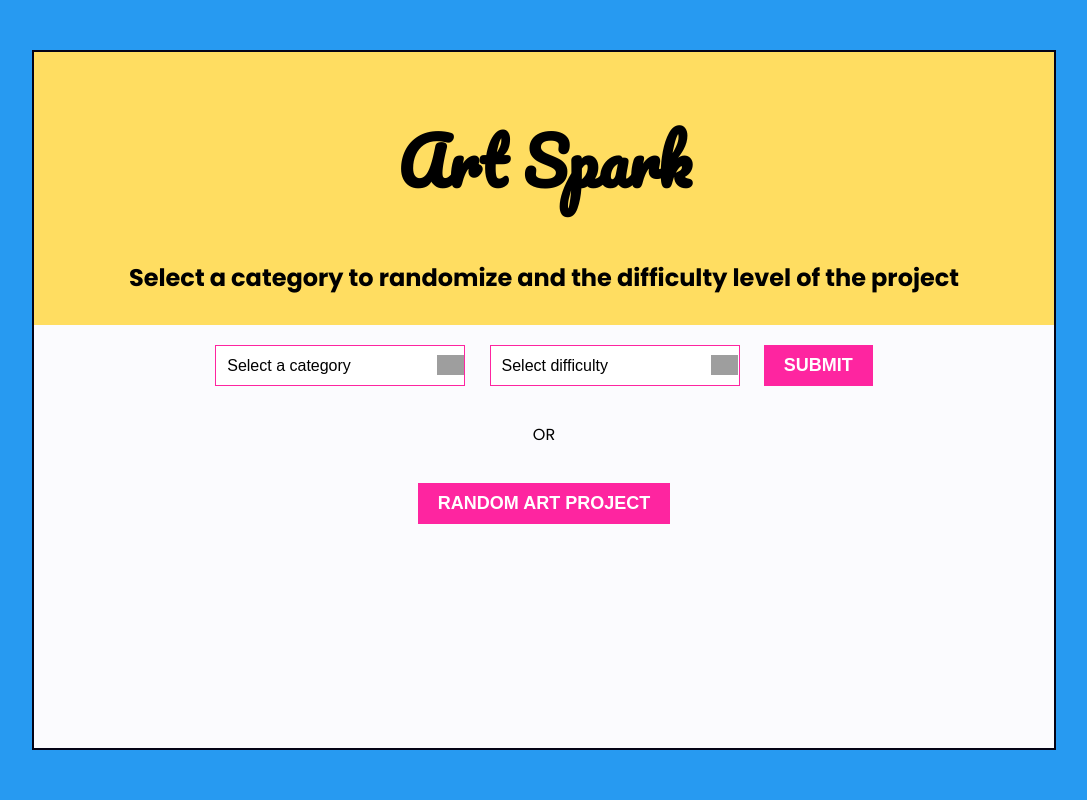
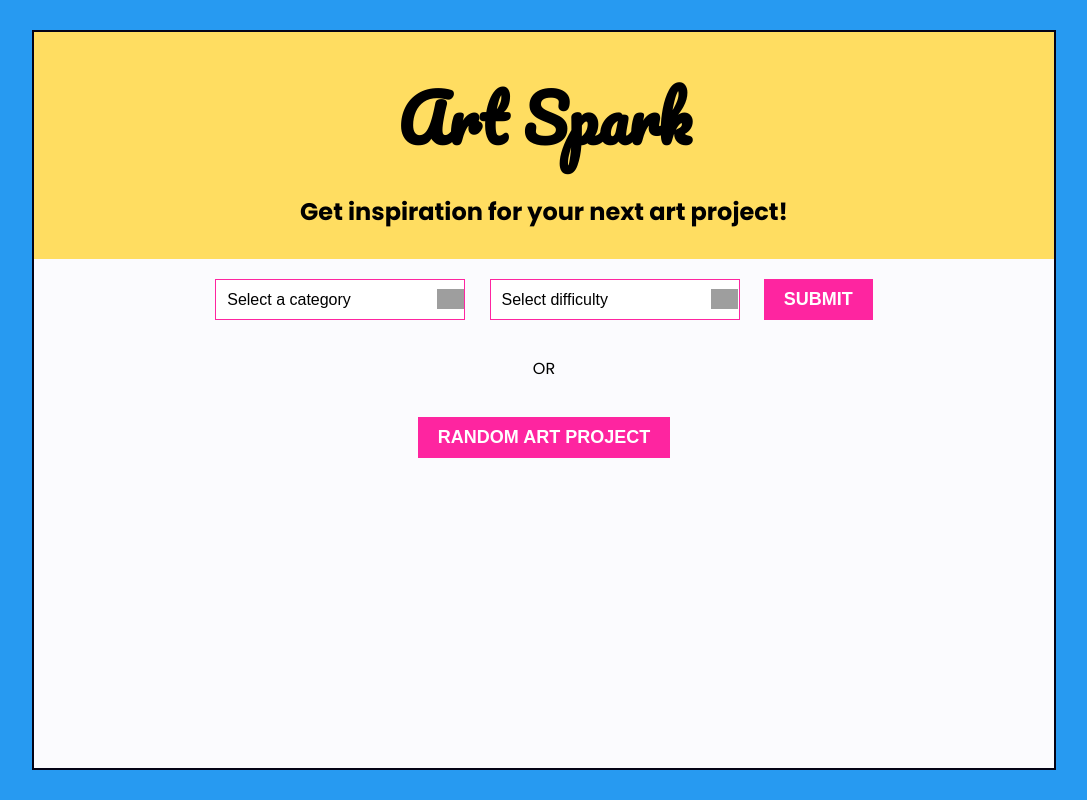
Before and after one commit to DeniseLewis1/art-spark, a Flask app: page / in a window 1280 px wide. Shown: the whole page, without its empty margins (96-1183 px from the left). Run offline with Flask 2, Linux system fonts and the light colour scheme; grey boxes are pictures that could not be loaded.

Commit message:
Adjust margins

```diff
--- a/static/styles.css
+++ b/static/styles.css
@@ -19,7 +19,7 @@ html {
 body {
     font-family: "Poppins", sans-serif;
     font-size: 16px;
-    margin: 50px auto;
+    margin: 30px auto;
     text-align:center;
     background-color: var(--darkwhite);
     width: 80%;
@@ -29,6 +29,7 @@ body {
 h1 {
     font-family: "Pacifico", cursive;
     font-size: 4em;
+    margin: 20px 0;
 }
 
 h2 {
@@ -39,6 +40,7 @@ h2 {
 
 h3 {
     text-transform: capitalize;
+    margin: 10px;
 }
 
 header {
@@ -92,7 +94,7 @@ button:hover {
 
 .output {
     width: 60%;
-    margin: 20px auto;
+    margin: 10px auto;
     padding: 20px;
     background-color: var(--teal);
     box-shadow: 0 1px 3px rgba(0,0,0,0.12), 0 1px 2px rgba(0,0,0,0.24);
--- a/templates/home.html
+++ b/templates/home.html
@@ -13,7 +13,7 @@
     <body>
         <header>
             <h1>Art Spark</h1>
-            <h2>Select a category to randomize and the difficulty level of the project</h2>
+            <h2>Get inspiration for your next art project!</h2>
         </header>
         <section class="errors">
             {% for error in errors %}
```
